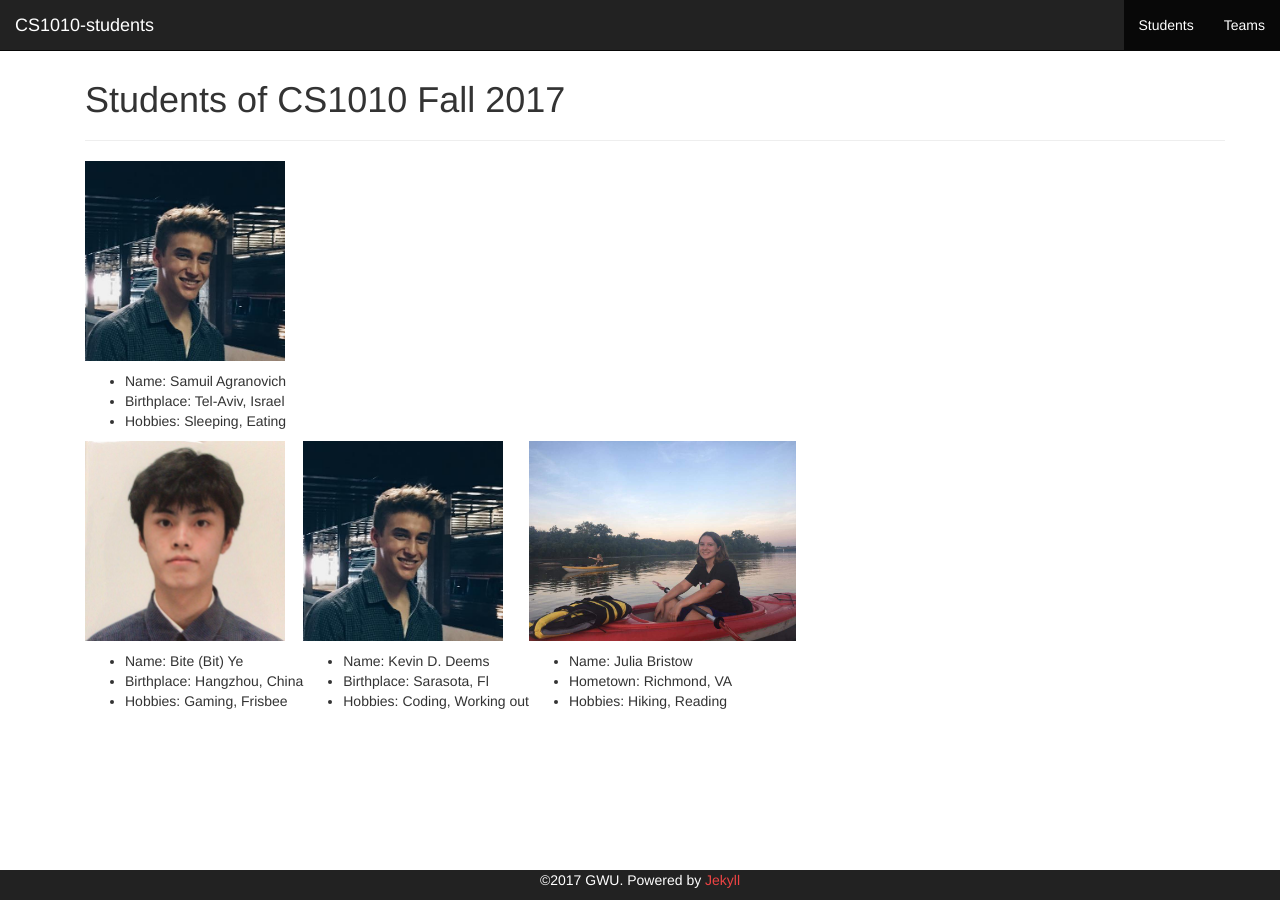
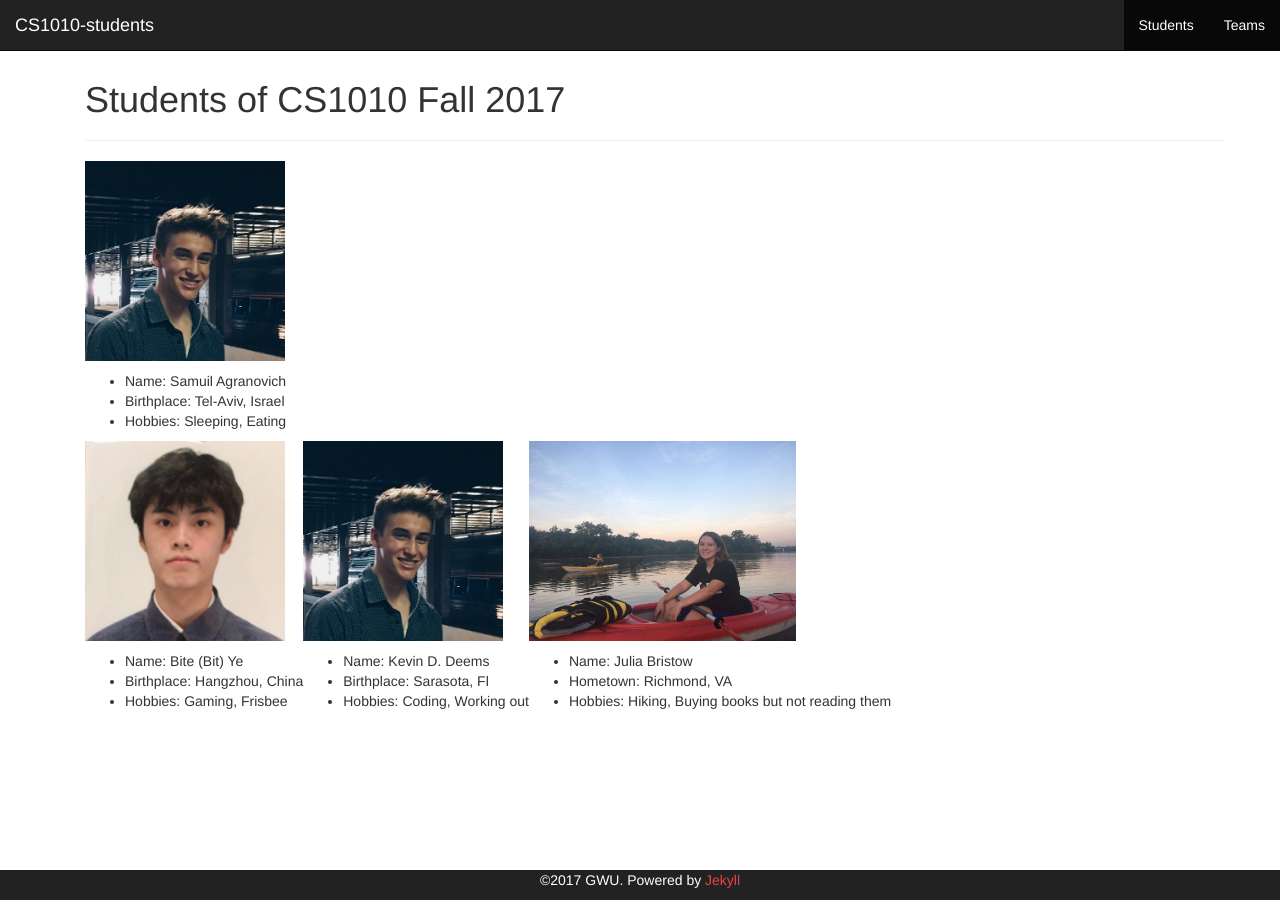
Before and after one commit to mdavidson022/CS1010-students, a Jekyll site: the page built from students.html, in a window 1280 px wide. Built offline with Jekyll 4.4.1, drawn with Linux system fonts in a browser that asks for light colours.

Commit message:
added Julia's info

```diff
--- a/students.html
+++ b/students.html
@@ -54,7 +54,7 @@ layout: default
 				<ul>
 					<li>Name: Julia Bristow</li>
 					<li>Hometown: Richmond, VA</li>
-					<li>Hobbies: Hiking, Reading</li>
+					<li>Hobbies: Hiking, Buying books but not reading them</li>
 				</ul>
 			</p>
 		</td>
```
